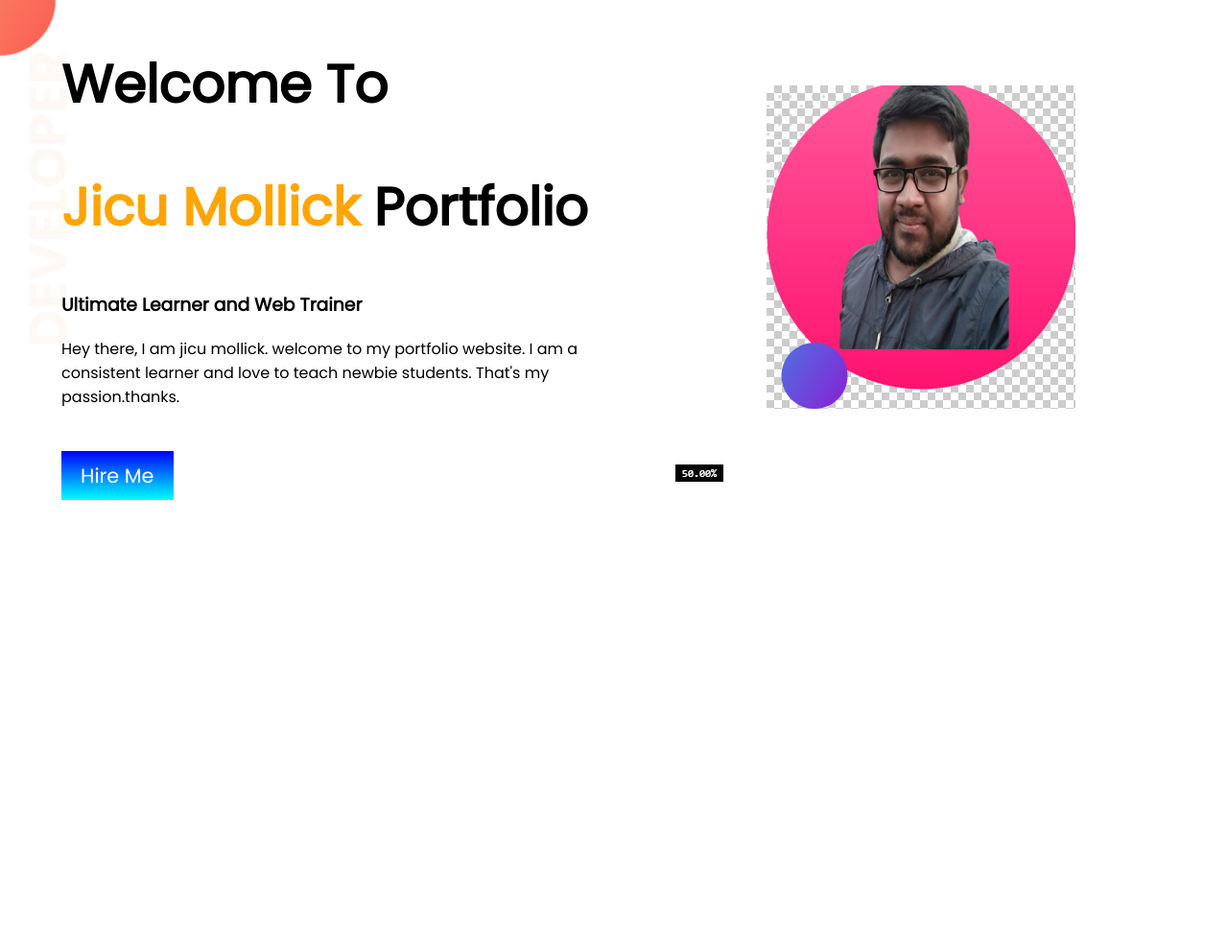
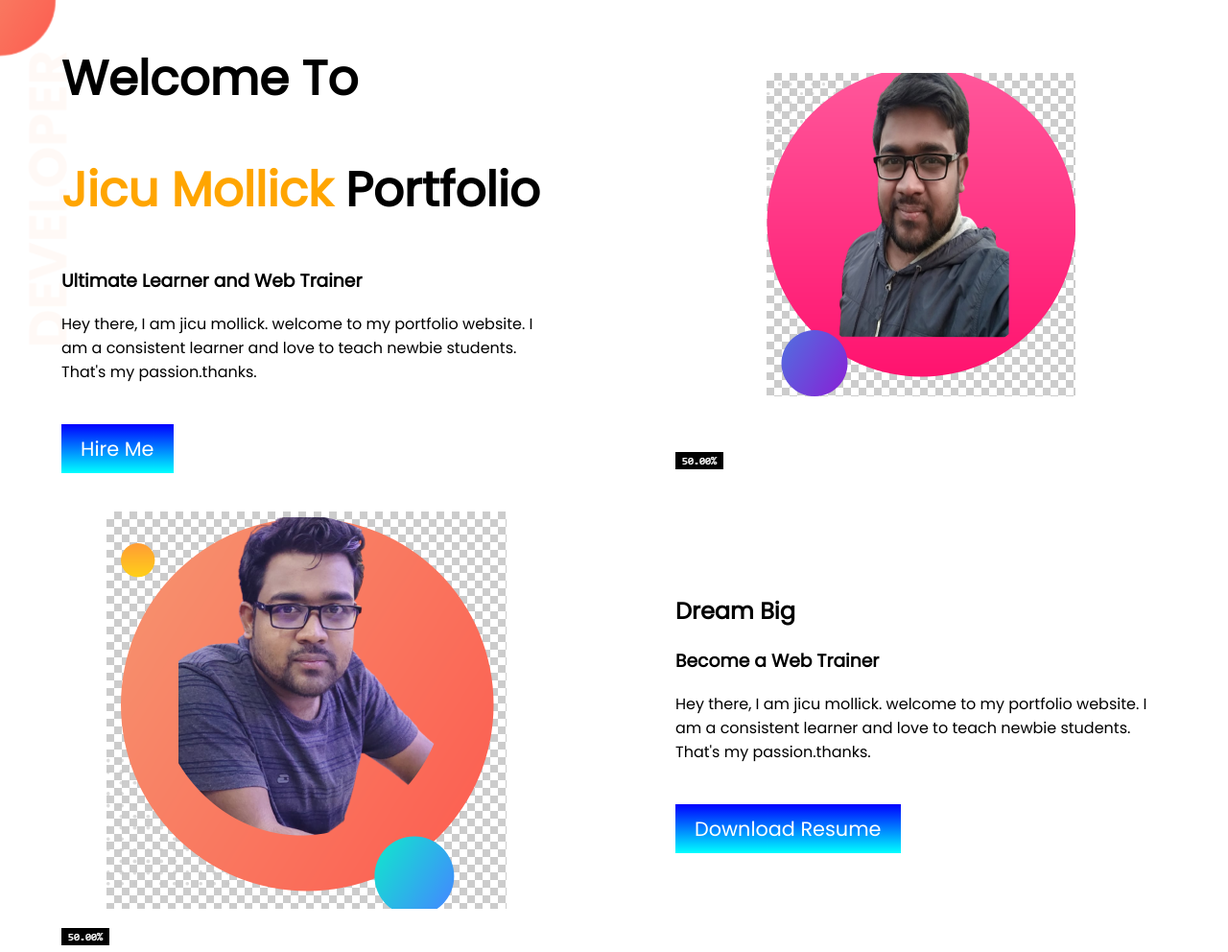
Before and after one commit to jicumollick/practice-day1, a plain HTML site: page index.html in a window 1280 px wide. Shown: the whole page at 96% size. Before the commit the page ends 800 px from the top, so only its background shows below. Drawn offline with Linux system fonts and the light colour scheme.

Commit message:
dream section added

```diff
--- a/index.html
+++ b/index.html
@@ -31,5 +31,23 @@
      </div>
 
  </section>
+
+ <!-- dream section start  -->
+ <section id="dream">
+
+    <div class="half">
+        <img src="./images/jicu.png" alt="">
+
+    </div>
+    <div class="half">
+        <h2>Dream Big</h2>
+        <h3>Become a Web Trainer</h3>
+
+        <p>Hey there, I am jicu mollick. welcome to my portfolio website. I am a consistent learner and love to teach newbie students. That's my passion.thanks. </p>
+        <a class="button" target="_blank" href="">Download Resume</a>
+
+    </div>
+
+</section>
 </body>
 </html>
--- a/style.css
+++ b/style.css
@@ -4,19 +4,20 @@ body {
 }
 
 h1 {
-  font-size: 55px;
+  font-size: 50px;
 }
 
 .special1 {
   color: orange;
 }
 .half {
-  width: 50%;
-  padding-left: 5%;
+  width: 40%;
+  margin: 0 auto;
 }
 
 #hero {
   display: flex;
+
   align-items: center;
   background-image: url(images/top-banner.png);
   background-repeat: no-repeat;
@@ -31,3 +32,8 @@ h1 {
   display: inline-block;
   margin-top: 5%;
 }
+
+#dream {
+  display: flex;
+  align-items: center;
+}
```
Also changed, not shown: images/jicu.png (added).
